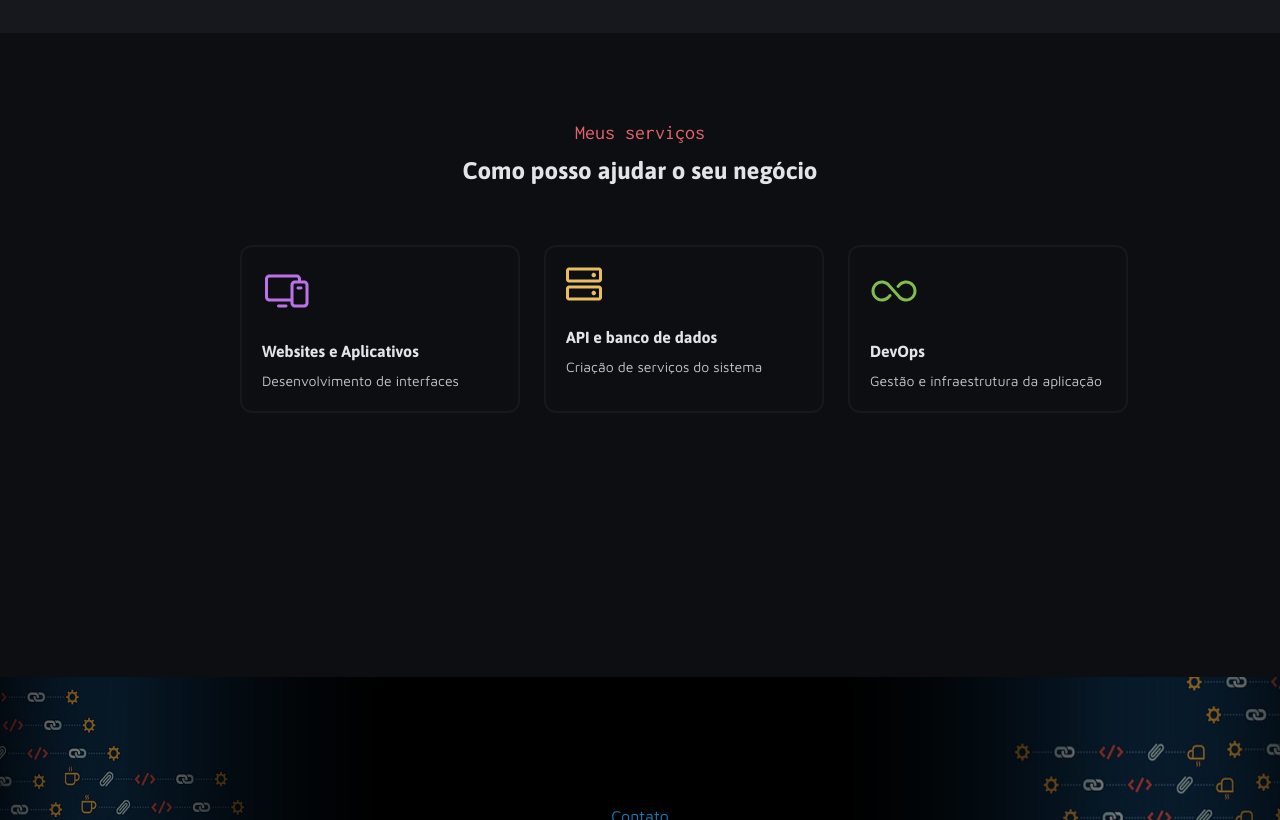
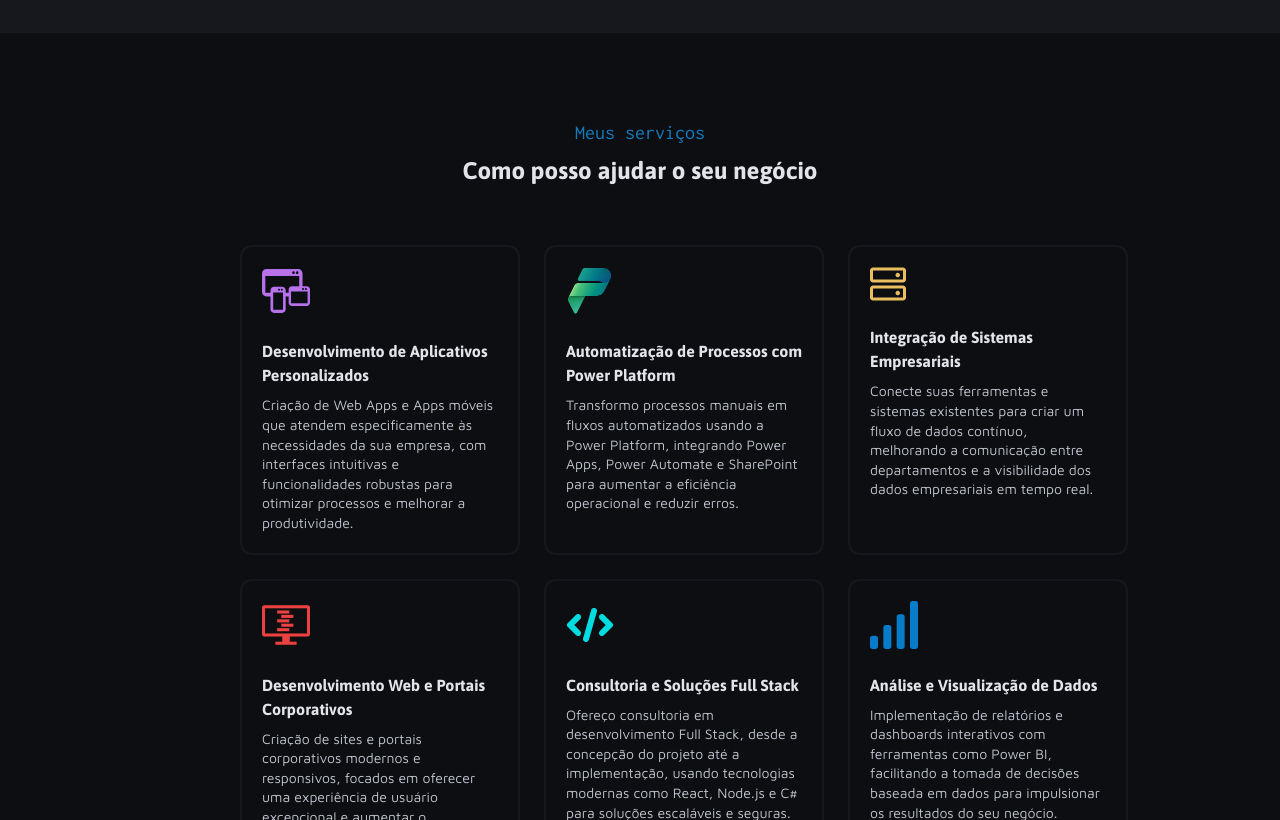
Before and after one commit to JrItamarJr/itamar-filho, a plain HTML site: page index.html in a window 1280 px wide. Shown: the part 1980-2800 px from the top of the page. Drawn offline with Linux system fonts and the light colour scheme.

Commit message:
Update Index

```diff
--- a/index.html
+++ b/index.html
@@ -94,7 +94,8 @@
         <h2>Veja os projetos em destaque</h2>
       </div>
       <section class="grid-3-col">
-        <a target="_blank" href="https://mayarajaques.github.io/projeto-travelgram/" class="card">
+        <!--<a target="_blank" href="https://mayarajaques.github.io/projeto-travelgram/" class="card">-->
+          <figcaption class="card">
           <img src="assets/images/Thumbnail_Project-01.png" alt="">
           <div class="subtittle">
             <p class="">Travelgram</p>
@@ -102,8 +103,8 @@
               Rede social onde as pessoas mostram os <br> registros de suas viagens pelo mundo
             </span>
           </div>
-        </a>
-        <a target="_blank" href="https://mayarajaques.github.io/projeto-portal-noticias/" class="card">
+        </figcaption>
+        <figcaption class="card">
           <img src="assets/images/Thumbnail_Project-02.png" alt="">
           <div class="subtittle">
             <p>Tech News</p>
@@ -111,8 +112,8 @@
               Homepage de um portal de notícias sobre a <br> área de tecnologia
             </span>
           </div>
-        </a>
-        <a target="_blank" href="https://mayarajaques.github.io/projeto-formulario-de-convite/" class="card">
+        </figcaption>
+        <figcaption class="card">
           <img src="assets/images/projecto-form-convite.png" alt="">
           <div class="subtittle">
             <p>Página de formulário de convite</p>
@@ -120,9 +121,9 @@
               Formulário de convite para festas especiais.
             </span>
           </div>
-        </a>
+        </figcaption>
 
-        <a target="_blank" href="https://mayarajaques.github.io/projeto-receitas-fullstack/" class="card">
+        <figcaption class="card">
           <img src="assets/images/Thumbnail_Project-03.png" alt="">
           <div class="subtittle">
             <p>Página de receita</p>
@@ -130,9 +131,9 @@
               Página com o passo a passo de uma receita para cupcakes.
             </span>
           </div>
-        </a>
+        </figcaption>
 
-        <a target="_blank" href="https://mayarajaques.github.io/projeto-local-turistico/" class="card">
+        <figcaption class="card">
           <img src="assets/images/Thumbnail_Project-06.png" alt="">
           <div class="subtittle">
             <p>Página de turismo</p>
@@ -140,7 +141,7 @@
               Página com as principais informações para <br> quem quer viajar para Busan
             </span>
           </div>
-        </a>
+        </figcaption>
 
         <figcaption class="card">
           <img src="assets/images/Thumbnail_Project-04.png" alt="">
@@ -171,33 +172,67 @@
           <h2>Como posso ajudar o seu negócio</h2>
         </div>
         <section class="grid-3-col">
+
           <figcaption class="box">
             <div>
-              <img src="assets/icons/Devices.svg" alt="">
+              <img src="assets/icons/WebApps.svg" alt="">
             </div>
             <div class="subtittle">
-              <p>Websites e Aplicativos</p>
-              <span>Desenvolvimento de interfaces</span>
+              <p>Desenvolvimento de Aplicativos Personalizados</p>
+              <span>Criação de Web Apps e Apps móveis que atendem especificamente às necessidades da sua empresa, com interfaces intuitivas e funcionalidades robustas para otimizar processos e melhorar a produtividade.</span>
             </div>
           </figcaption>
+
+          <figcaption class="box">
+            <div>
+              <img src="assets/icons/PowerPlatform.svg" alt="">
+            </div>
+            <div class="subtittle">
+              <p>Automatização de Processos com Power Platform</p>
+              <span>Transformo processos manuais em fluxos automatizados usando a Power Platform, integrando Power Apps, Power Automate e SharePoint para aumentar a eficiência operacional e reduzir erros.</span>
+          </figcaption>
+          </div>
+
           <figcaption class="box">
             <div>
               <img src="assets/icons/db.svg" alt="">
             </div>
             <div class="subtittle">
-              <p>API e banco de dados</p>
-              <span>Criação de serviços do sistema</span>
+              <p>Integração de Sistemas Empresariais</p>
+              <span>Conecte suas ferramentas e sistemas existentes para criar um fluxo de dados contínuo, melhorando a comunicação entre departamentos e a visibilidade dos dados empresariais em tempo real.</span>
+            </div>
           </figcaption>
-          </div>
+
           <figcaption class="box">
             <div>
-              <img src="assets/icons/Infinity.svg" alt="">
+              <img src="assets/icons/WebDev.svg" alt="">
             </div>
             <div class="subtittle">
-              <p>DevOps</p>
-              <span>Gestão e infraestrutura da aplicação</span>
+              <p>Desenvolvimento Web e Portais Corporativos</p>
+              <span>Criação de sites e portais corporativos modernos e responsivos, focados em oferecer uma experiência de usuário excepcional e aumentar o engajamento com clientes e parceiros.</span>
             </div>
           </figcaption>
+
+          <figcaption class="box">
+            <div>
+              <img src="assets/icons/CodeDev.svg" alt="">
+            </div>
+            <div class="subtittle">
+              <p>Consultoria e Soluções Full Stack</p>
+              <span>Ofereço consultoria em desenvolvimento Full Stack, desde a concepção do projeto até a implementação, usando tecnologias modernas como React, Node.js e C# para soluções escaláveis e seguras.</span>
+            </div>
+          </figcaption>
+
+          <figcaption class="box">
+            <div>
+              <img src="assets/icons/Reports.svg" alt="">
+            </div>
+            <div class="subtittle">
+              <p>Análise e Visualização de Dados</p>
+              <span>Implementação de relatórios e dashboards interativos com ferramentas como Power BI, facilitando a tomada de decisões baseada em dados para impulsionar os resultados do seu negócio.</span>
+            </div>
+          </figcaption>
+
         </section>
       </section>
 
--- a/styles/main.css
+++ b/styles/main.css
@@ -3,7 +3,7 @@
 
   .title p {
     /*cor do titulo (red)*/
-    color: var(--main-red);
+    color: var(--main-blue);
   }
 
   .card {
--- a/styles/utility.css
+++ b/styles/utility.css
@@ -33,6 +33,7 @@
   span {
     font: var(--text-sm);
     font-weight: 400;
+    text-align: justify;
     color: var(--base-gray-500);
   }
 
```
Also changed, not shown: assets/icons/CSharp.svg, assets/icons/CodeDev.svg (added), assets/icons/PowerPlatform.svg (added), assets/icons/Reports.svg (added), assets/icons/Web.svg (added), assets/icons/WebApps.svg (added), assets/icons/WebDev.svg (added), assets/icons/card1.svg (added), assets/icons/card2.svg (added), assets/icons/card3.svg (added), assets/icons/card4.svg (added), assets/icons/card5.svg (added), assets/icons/card6.svg (added).
